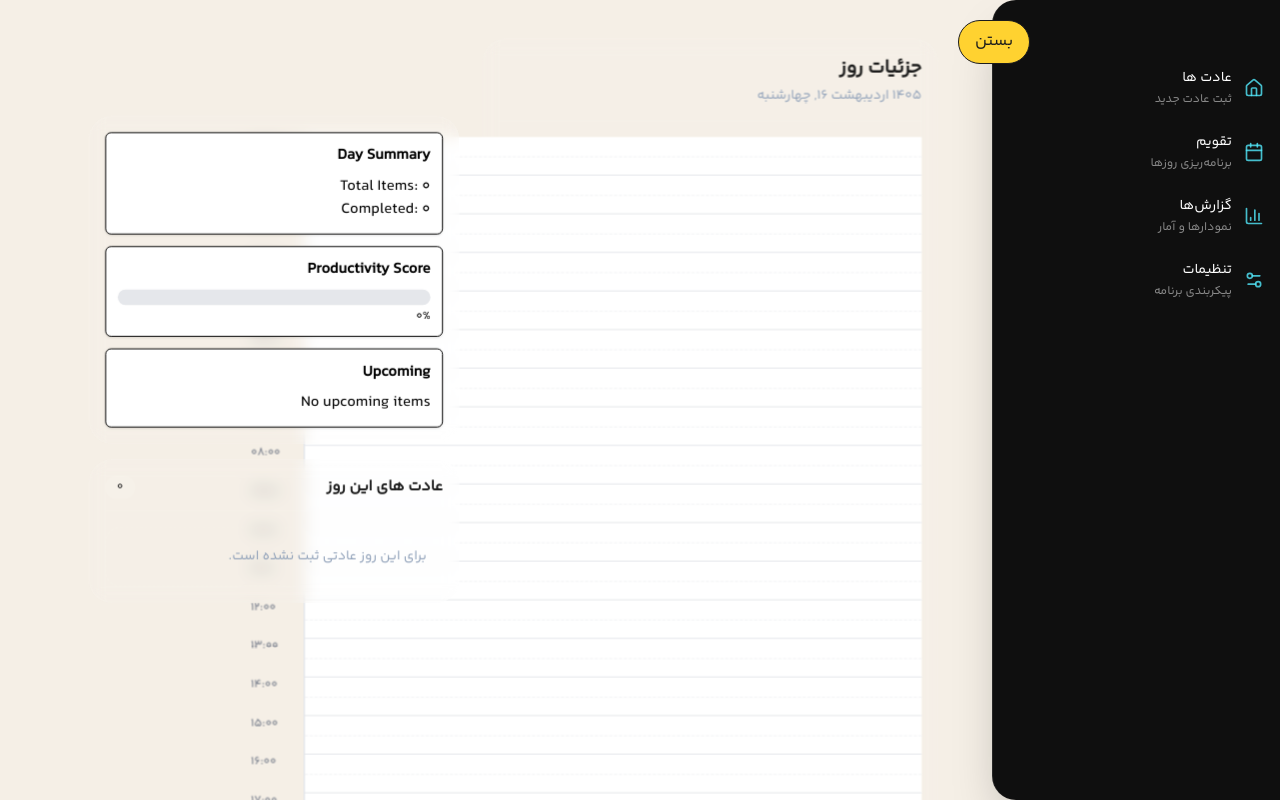
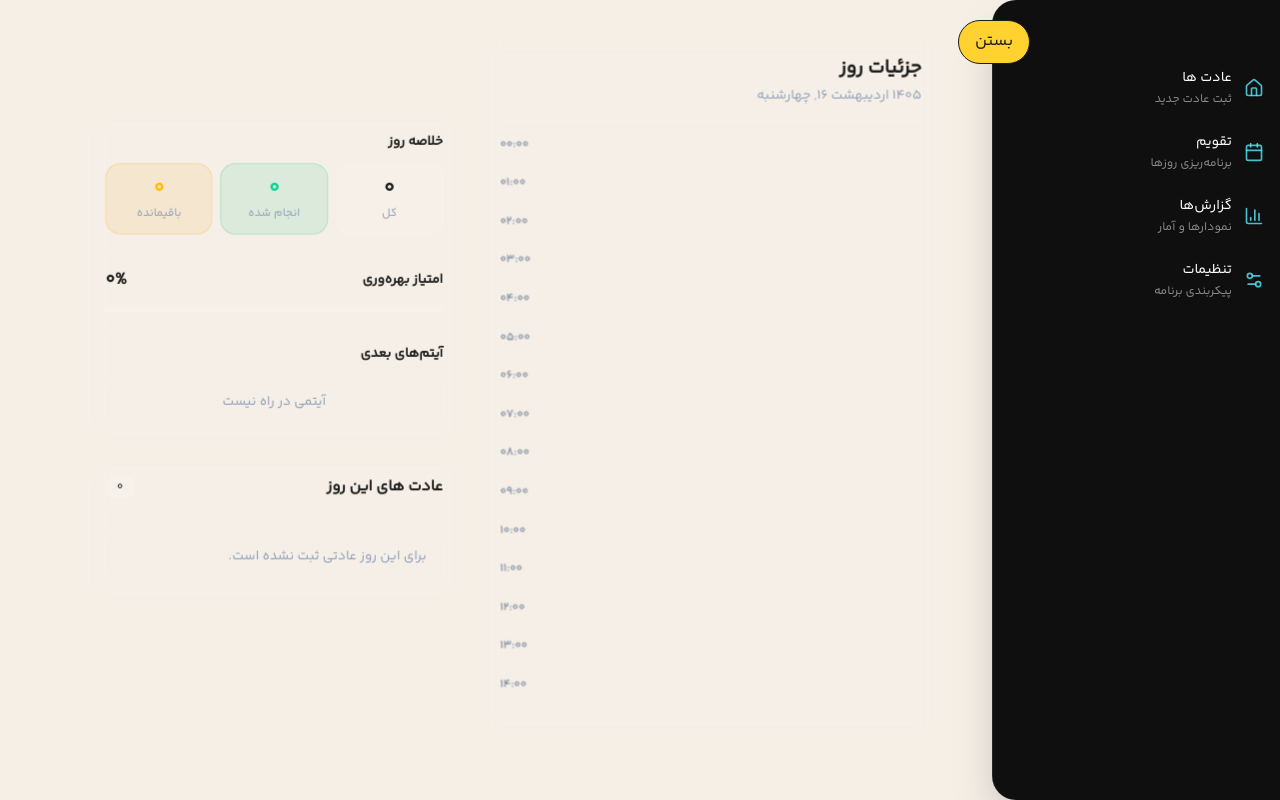
Before and after one commit to MobinaLalani/MyCalendar, a Next.js app: page /DaySheet in a window 1280 px wide. Shown: the top 800 px of the page. Built offline with nearby package versions, Linux system fonts and the light colour scheme.

Commit message:
change ui ux and logic

```diff
--- a/src/features/daySheet/components/layout/DaySheetLayout.tsx
+++ b/src/features/daySheet/components/layout/DaySheetLayout.tsx
@@ -29,12 +29,12 @@ const DaySheetLayout: React.FC<DaySheetLayoutProps> = ({
           </p>
         </div>
 
-        <div className="relative w-[80vh] ">
+        <div className="relative w-full pl-14 overflow-y-auto max-h-[75vh]">
           <TimeGrid tasks={selectedTasks} />
         </div>
       </div>
 
-      <aside className="w-full space-y-4 lg:w-[24rem] text-black lg:mt-20">
+      <aside className="w-full space-y-4 lg:w-[24rem] lg:mt-20">
         <div className="rounded-3xl border border-white/10 bg-white/5 p-4 backdrop-blur">
           <DaySummary items={items} />
           <ProductivityScore items={items} />
--- a/src/features/daySheet/components/panels/DaySummary.tsx
+++ b/src/features/daySheet/components/panels/DaySummary.tsx
@@ -8,12 +8,25 @@ interface DaySummaryProps {
 const DaySummary: React.FC<DaySummaryProps> = ({ items }) => {
   const total = items.length;
   const completed = items.filter((i) => i.completed).length;
+  const remaining = total - completed;
 
   return (
-    <div className="p-3 border rounded-md bg-white shadow-sm">
-      <h3 className="font-semibold mb-2">Day Summary</h3>
-      <p>Total Items: {total}</p>
-      <p>Completed: {completed}</p>
+    <div className="border-b border-white/10 pb-4 mb-4">
+      <h3 className="text-sm font-semibold text-(--text-foreground) mb-3">خلاصه روز</h3>
+      <div className="grid grid-cols-3 gap-2">
+        <div className="rounded-2xl bg-white/5 border border-white/10 p-3 text-center">
+          <div className="text-xl font-bold text-(--text-foreground)">{total}</div>
+          <div className="text-xs text-slate-400 mt-1">کل</div>
+        </div>
+        <div className="rounded-2xl bg-emerald-500/10 border border-emerald-500/20 p-3 text-center">
+          <div className="text-xl font-bold text-emerald-400">{completed}</div>
+          <div className="text-xs text-slate-400 mt-1">انجام شده</div>
+        </div>
+        <div className="rounded-2xl bg-amber-500/10 border border-amber-500/20 p-3 text-center">
+          <div className="text-xl font-bold text-amber-400">{remaining}</div>
+          <div className="text-xs text-slate-400 mt-1">باقیمانده</div>
+        </div>
+      </div>
     </div>
   );
 };
--- a/src/features/daySheet/components/panels/ProductivityScore.tsx
+++ b/src/features/daySheet/components/panels/ProductivityScore.tsx
@@ -10,16 +10,25 @@ const ProductivityScore: React.FC<ProductivityScoreProps> = ({ items }) => {
   const total = items.length;
   const score = total === 0 ? 0 : Math.round((completed / total) * 100);
 
+  const barColor =
+    score >= 80
+      ? "from-emerald-500 to-teal-400"
+      : score >= 50
+        ? "from-amber-500 to-yellow-400"
+        : "from-red-500 to-rose-400";
+
   return (
-    <div className="p-3 border rounded-md bg-white shadow-sm mt-3">
-      <h3 className="font-semibold mb-2">Productivity Score</h3>
-      <div className="w-full bg-gray-200 h-4 rounded-full">
+    <div className="border-b border-white/10 pb-4 mb-4">
+      <div className="flex items-center justify-between mb-3">
+        <h3 className="text-sm font-semibold text-(--text-foreground)">امتیاز بهره‌وری</h3>
+        <span className="text-lg font-bold text-(--text-foreground)">{score}%</span>
+      </div>
+      <div className="w-full bg-white/10 h-2 rounded-full overflow-hidden">
         <div
-          className="bg-green-500 h-4 rounded-full"
+          className={`h-2 rounded-full bg-linear-to-r transition-all duration-500 ${barColor}`}
           style={{ width: `${score}%` }}
         />
       </div>
-      <p className="text-right text-xs mt-1">{score}%</p>
     </div>
   );
 };
--- a/src/features/daySheet/components/panels/UpcomingPanel.tsx
+++ b/src/features/daySheet/components/panels/UpcomingPanel.tsx
@@ -17,18 +17,30 @@ const UpcomingPanel: React.FC<UpcomingPanelProps> = ({ items }) => {
     .slice(0, 5);
 
   return (
-    <div className="p-3 border rounded-md bg-white shadow-sm mt-3">
-      <h3 className="font-semibold mb-2">Upcoming</h3>
+    <div>
+      <h3 className="text-sm font-semibold text-(--text-foreground) mb-3">آیتم‌های بعدی</h3>
+      {upcoming.length === 0 ? (
+        <div className="rounded-2xl border border-dashed border-white/10 px-4 py-4 text-sm text-slate-400 text-center">
+          آیتمی در راه نیست
+        </div>
+      ) : (
+        <div className="space-y-2">
           {upcoming.map((i) => (
-        <div key={i.id} className="mb-1 text-sm truncate">
-          {i.title} -{" "}
+            <div
+              key={i.id}
+              className="flex items-center justify-between rounded-2xl border border-white/10 bg-white/5 px-3 py-2"
+            >
+              <span className="text-sm text-(--text-foreground) truncate">{i.title}</span>
+              <span className="text-xs text-slate-400 shrink-0 ml-2">
                 {new Date(i.startDate).toLocaleTimeString([], {
                   hour: "2-digit",
                   minute: "2-digit",
                 })}
+              </span>
             </div>
           ))}
-      {upcoming.length === 0 && <p>No upcoming items</p>}
+        </div>
+      )}
     </div>
   );
 };
--- a/src/features/daySheet/components/timeline/HourRow.tsx
+++ b/src/features/daySheet/components/timeline/HourRow.tsx
@@ -9,22 +9,15 @@ interface HourRowProps {
 const HourRow: React.FC<HourRowProps> = ({ hour, height }) => {
   return (
     <div
-      className="relative w-full border-b border-gray-200"
-      style={{
-        height: `${height}px`,
-      }}
+      className="relative w-full border-b border-white/5"
+      style={{ height: `${height}px` }}
     >
-      {/* Hour Label */}
-      <span className="absolute -left-14 top-0 text-xs text-gray-500">
+      <span className="absolute -left-14 top-0 text-xs text-slate-500 select-none">
         {hour}
       </span>
-
-      {/* Half Hour Line */}
       <div
-        className="absolute left-0 right-0 border-b border-dashed border-gray-100"
-        style={{
-          top: "50%",
-        }}
+        className="absolute left-0 right-0 border-b border-dashed border-white/5"
+        style={{ top: "50%" }}
       />
     </div>
   );
--- a/src/features/daySheet/components/timeline/Task.tsx
+++ b/src/features/daySheet/components/timeline/Task.tsx
@@ -55,21 +55,23 @@ const Task: React.FC<TaskProps> = ({
 
   return (
     <div
-      className="absolute px-2 py-1 text-white text-xs rounded-md overflow-hidden shadow-md"
+      className="absolute px-2 py-1.5 text-white text-xs rounded-xl overflow-hidden shadow-lg"
       style={{
         top: `${topPosition}px`,
         left: `${left}%`,
-        width: `calc(${width}% - 4px)`,
+        width: `calc(${width}% - 6px)`,
         height: `${taskHeight}px`,
-        backgroundColor: color || "#3498db",
+        backgroundColor: `${color || "#3498db"}cc`,
+        borderLeft: `3px solid ${color || "#3498db"}`,
         zIndex: 10,
       }}
     >
-      <div className="font-medium truncate">{title}</div>
-
-      <div className="opacity-80 text-[10px]">
-        {startTime} - {endTime}
-      </div>
+      <div className="font-semibold truncate leading-tight">{title}</div>
+      {taskHeight > 24 && (
+        <div className="opacity-70 text-[10px] mt-0.5">
+          {startTime} – {endTime}
+        </div>
+      )}
     </div>
   );
 };
--- a/src/features/daySheet/components/timeline/TimeGrid.tsx
+++ b/src/features/daySheet/components/timeline/TimeGrid.tsx
@@ -143,7 +143,7 @@ const TimeGrid: React.FC<TimeGridProps> = ({
 
   return (
     <div
-      className="relative w-full border-l border-gray-200 bg-white"
+      className="relative w-full border-l border-white/10 bg-transparent"
       style={{
         height: `${totalGridHeight}px`,
       }}
```
Lines whose indentation alone changed are shown as unchanged.
